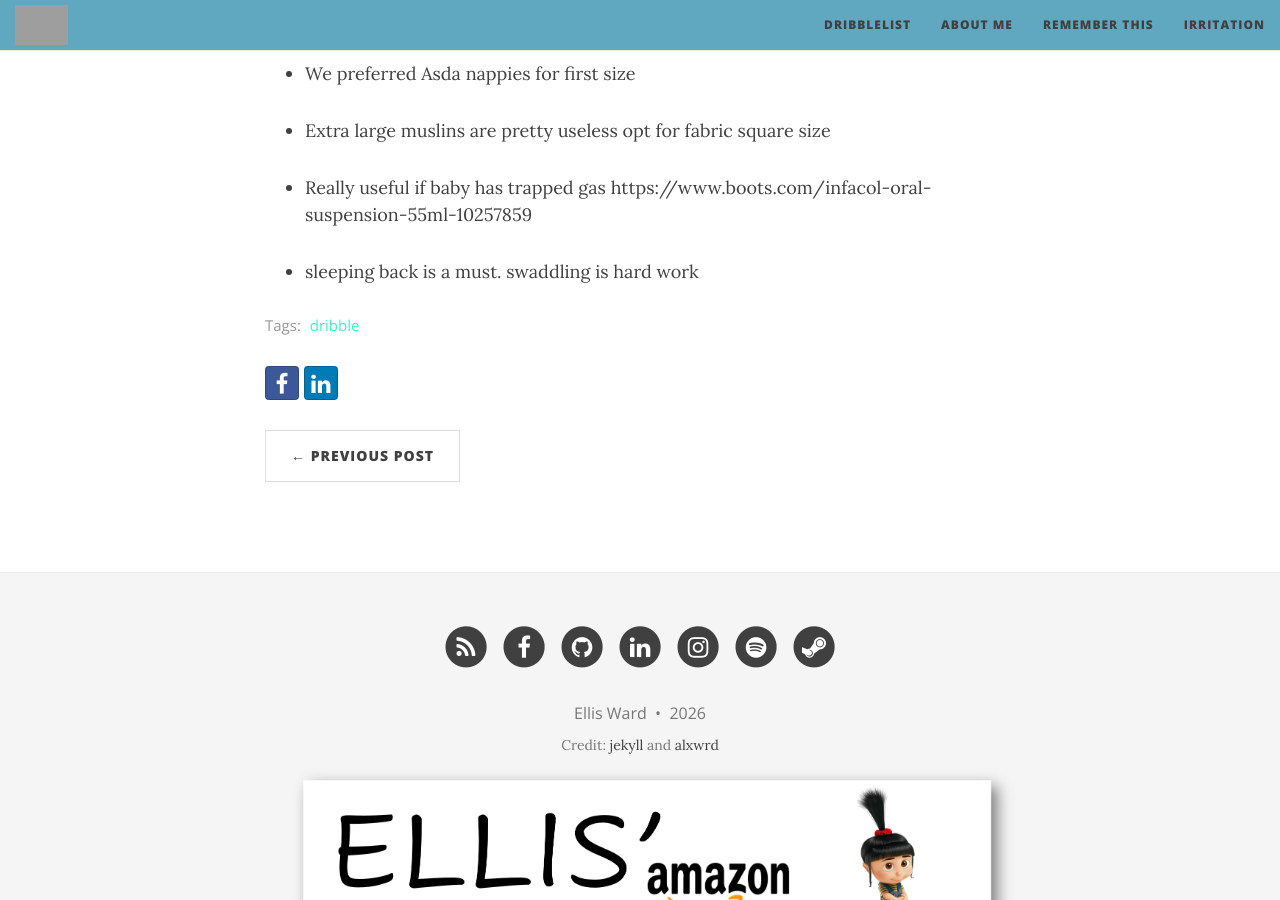
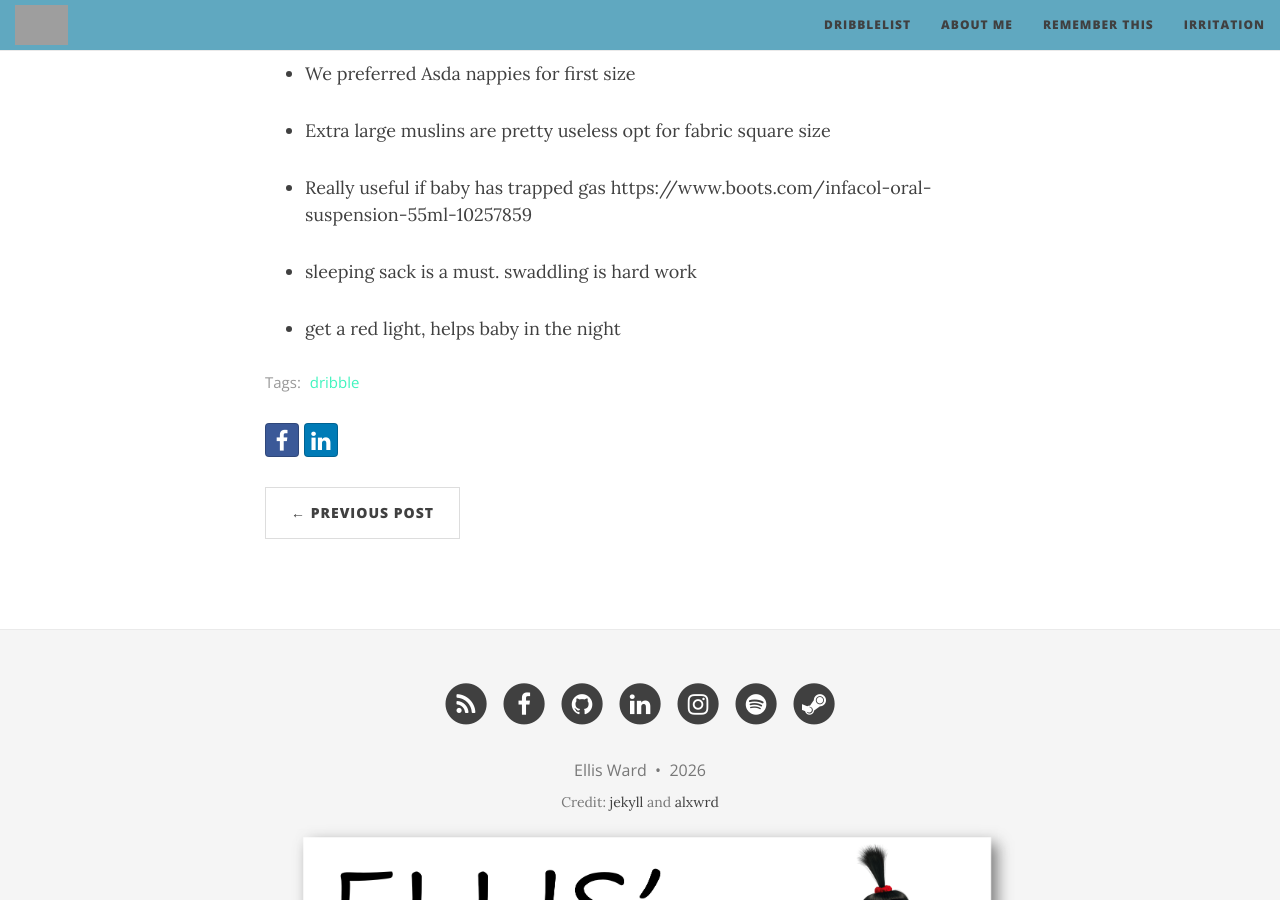
Before and after one commit to ellis-ward/ellis-ward.github.io, a Jekyll site: the page built from _posts/dribble/2026-05-31-adviceformypregnantfriends.md, in a window 1280 px wide and 900 px high, scrolled down 4195 px. Built offline with Jekyll 4.4.1, drawn with Linux system fonts in a browser that asks for light colours; nearby versions of some CDN libraries; grey boxes are pictures that could not be loaded.

Commit message:
Update 2026-05-31-adviceformypregnantfriends.md

```diff
--- a/_posts/dribble/2026-05-31-adviceformypregnantfriends.md
+++ b/_posts/dribble/2026-05-31-adviceformypregnantfriends.md
@@ -111,4 +111,6 @@ tags: dribble
 
 - Really useful if baby has trapped gas https://www.boots.com/infacol-oral-suspension-55ml-10257859
 
-- sleeping back is a must. swaddling is hard work
+- sleeping sack is a must. swaddling is hard work
+
+-  get a red light, helps baby in the night
```
